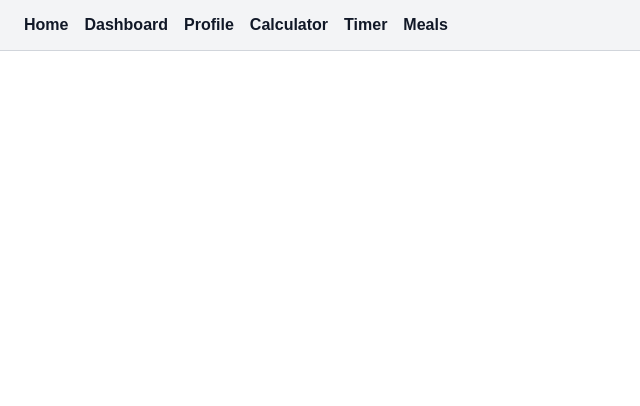
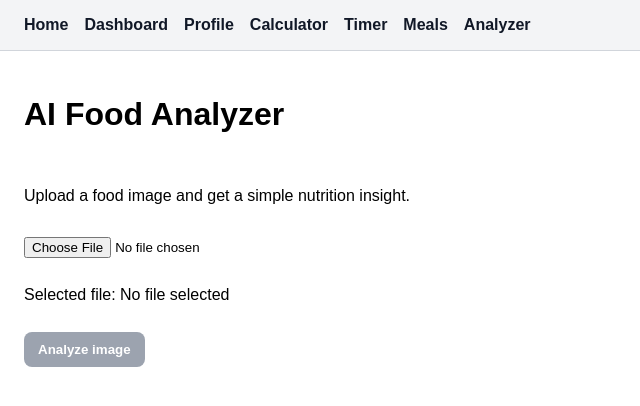
Before and after one commit to VladProtsyshyn/fitpilot-ai, a React (Vite) app: page /analyzer in a window 1280 px wide. Shown: the top 406 px of the page, without its empty margins (0-640 px from the left). Built offline with nearby package versions, Linux system fonts and the light colour scheme.

Commit message:
feat: add mock ai food analyzer

```diff
--- a/src/App.jsx
+++ b/src/App.jsx
@@ -7,6 +7,7 @@ import ProfilePage from './pages/ProfilePage/ProfilePage';
 import CalculatorPage from './pages/CalculatorPage/CalculatorPage';
 import TimerPage from './pages/TimerPage/TimerPage';
 import MealPlannerPage from './pages/MealPlannerPage/MealPlannerPage';
+import AnalyzerPage from './pages/AnalyzerPage/AnalyzerPage';
 
 
 function App() {
@@ -21,6 +22,7 @@ function App() {
           <Route path="/calculator" element={<CalculatorPage />} />
           <Route path="/timer" element={<TimerPage />} />
           <Route path="/meals" element={<MealPlannerPage />} />
+          <Route path="/analyzer" element={<AnalyzerPage />} />
         </Routes>
       </Layout>
     </BrowserRouter>
--- a/src/components/Navigation/Navigation.jsx
+++ b/src/components/Navigation/Navigation.jsx
@@ -23,6 +23,9 @@ function Navigation() {
                 <li>
                     <Link to="/meals">Meals</Link>
                 </li>
+                <li>
+                    <Link to="/analyzer">Analyzer</Link>
+                </li>
             </ul>
         </nav>
     );
--- /dev/null
+++ b/src/pages/AnalyzerPage/AnalyzerPage.css
@@ -0,0 +1,36 @@
+.analyzer-page {
+    display: flex;
+    flex-direction: column;
+    gap: 16px;
+}
+
+.analyzer-card {
+    padding: 16px;
+    background-color: #f9fafb;
+    border: 1px solid #e5e7eb;
+    border-radius: 12px;
+    max-width: 420px;
+    }
+
+.analyzer-actions {
+    display: flex;
+    flex-direction: column;
+    gap: 12px;
+    max-width: 420px;
+}
+
+.analyzer-actions button {
+    width: fit-content;
+    padding: 10px 14px;
+    border: none;
+    border-radius: 8px;
+    background-color: #2563eb;
+    color: white;
+    font-weight: 600;
+    cursor: pointer;
+}
+
+.analyzer-actions button:disabled {
+    background-color: #9ca3af;
+    cursor: not-allowed;
+}
--- /dev/null
+++ b/src/pages/AnalyzerPage/AnalyzerPage.jsx
@@ -0,0 +1,46 @@
+import { useState } from 'react';
+import './AnalyzerPage.css';
+
+function AnalyzerPage() {
+    const [showResult, setShowResult] = useState(false);
+    const [fileName, setFileName] = useState('');
+
+    return (
+        <div className="analyzer-page">
+            <h1>AI Food Analyzer</h1>
+            <p>Upload a food image and get a simple nutrition insight.</p>
+
+            <div className="analyzer-actions">
+                <input
+                    type="file"
+                    accept="image/*"
+                    onChange={(event) => {
+                        const file = event.target.files?.[0];
+                        setFileName(file ? file.name : '');
+                        setShowResult(false);
+                    }}
+                />
+
+                <p>Selected file: {fileName || 'No file selected'}</p>
+
+                <button
+                    type="button"
+                    onClick={() => setShowResult(true)}
+                    disabled={!fileName}
+                >
+                    Analyze image
+                </button>
+            </div>
+
+            {showResult && (
+                <div className="analyzer-card">
+                    <p>Detected meal: Chicken salad</p>
+                    <p>Estimated calories: 420 kcal</p>
+                    <p>Recommendation: Good option for a balanced meal.</p>
+                </div>
+            )}
+        </div>
+    );
+}
+
+export default AnalyzerPage;
```
